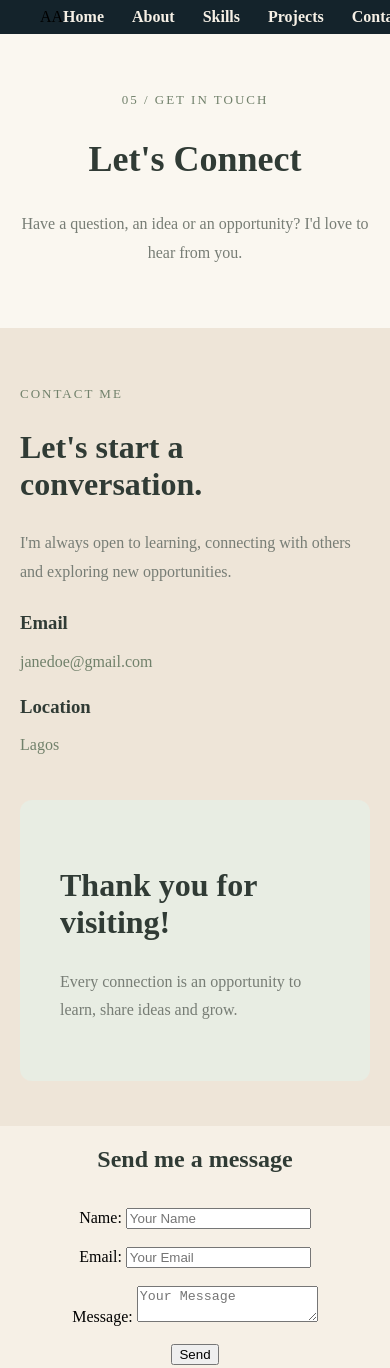
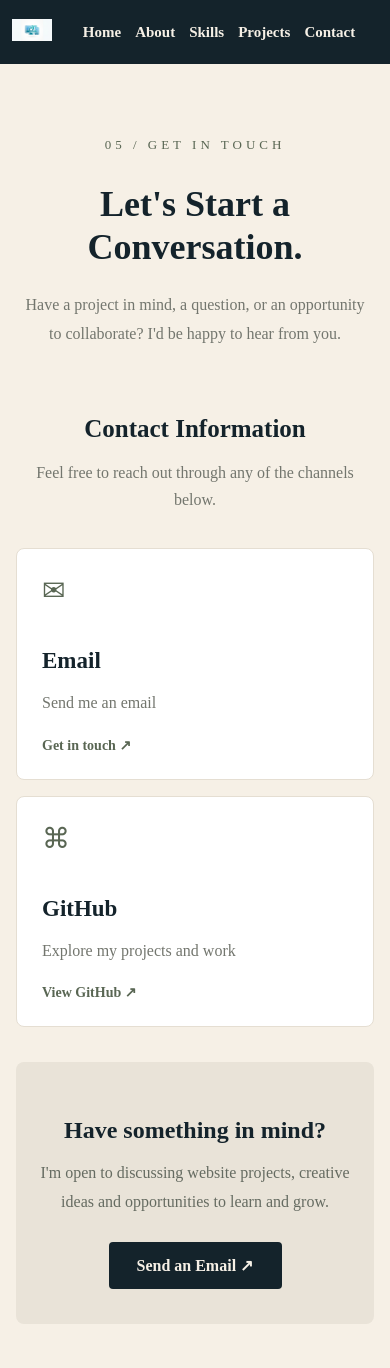
Before and after one commit to ademolab788/portfolio, a plain HTML site: page contact.html in a window 390 px wide. Shown: the top 1368 px of the page. Drawn offline with Linux system fonts and the light colour scheme.

Commit message:
Improve contact page and mobile navigation

```diff
--- a/contact.html
+++ b/contact.html
@@ -3,16 +3,19 @@
 <head>
     <meta charset="UTF-8">
     <meta name="viewport" content="width=device-width, initial-scale=1.0">
-    <title>Contact </title>
+    <title>Contact | My Portfolio</title>
     <link rel="stylesheet" href="style.css">
 </head>
+
 <body>
 
     <nav class="navbar">
-        <div class="logo">AA</div>
+        <div class="logo">
+            <img src="images/logo.jpg" alt="Logo">
+        </div>
 
         <ul class="nav-links">
-            <li><a href="index.html">Home</a></li>
+            <li><a href="home.html">Home</a></li>
             <li><a href="about.html">About</a></li>
             <li><a href="skills.html">Skills</a></li>
             <li><a href="projects.html">Projects</a></li>
@@ -20,58 +23,69 @@
         </ul>
     </nav>
 
-    <section class="contact-hero">
-        <p>05 / GET IN TOUCH</p>
-        <h1>Let's Connect</h1>
-        <p>
-            Have a question, an idea or an opportunity?
-            I'd love to hear from you.
-        </p>
-    </section>
+    <main class="contact-page">
 
-    <section class="contact-section">
+        <section class="contact-intro">
+            <p class="contact-label">05 / GET IN TOUCH</p>
 
-        <div class="contact-info">
-            <p>CONTACT ME</p>
-            <h2>Let's start a conversation.</h2>
-            <p>
-                I'm always open to learning, connecting
-                with others and exploring new opportunities.
+            <h1>Let's Start a Conversation.</h1>
+
+            <p class="contact-description">
+                Have a project in mind, a question, or an opportunity
+                to collaborate? I'd be happy to hear from you.
             </p>
+        </section>
 
-            <div class="contact-detail">
-                <h3>Email</h3>
-                <p>janedoe@gmail.com</p>
+        <section class="contact-content">
+
+            <div class="contact-heading">
+                <h2>Contact Information</h2>
+                <p>Feel free to reach out through any of the channels below.</p>
             </div>
 
-            <div class="contact-detail">
-                <h3>Location</h3>
-                <p>Lagos</p>
+            <div class="contact-grid">
+
+                <a href="mailto:YOUR_EMAIL@example.com"
+                   class="contact-card">
+
+                    <span class="contact-icon">✉</span>
+                    <h3>Email</h3>
+                    <p>Send me an email</p>
+                    <span class="contact-link">Get in touch ↗</span>
+
+                </a>
+
+                <a href="https://github.com/ademolab788"
+                   target="_blank"
+                   rel="noopener noreferrer"
+                   class="contact-card">
+
+                    <span class="contact-icon">⌘</span>
+                    <h3>GitHub</h3>
+                    <p>Explore my projects and work</p>
+                    <span class="contact-link">View GitHub ↗</span>
+
+                </a>
+
             </div>
-        </div>
 
-        <div class="contact-message">
-            <h2>Thank you for visiting!</h2>
-            <p>
-                Every connection is an opportunity to learn,
-                share ideas and grow.
-            </p>
-        </div>
+            <div class="contact-note">
+                <h2>Have something in mind?</h2>
 
-    </section>
+                <p>
+                    I'm open to discussing website projects,
+                    creative ideas and opportunities to learn and grow.
+                </p>
 
-    <section class="form-section">
-        <h2>Send me a message</h2>
-        <form action="https://formsubmit.co/ademolab788@gmail.com" method="post" enctype="text/plain">
-            <label for="name">Name:</label>
-            <input type="text" name="name" placeholder="Your Name" required> <br> <br>
-            <label for="email">Email:</label>
-            <input type="email" name="email" placeholder="Your Email" required> <br> <br>
-            <label for="message">Message:</label>
-            <textarea name="message" placeholder="Your Message" required></textarea> <br> <br>
-            <button type="submit">Send</button>
-        </form>
-    </section>
+                <a href="mailto:YOUR_EMAIL@example.com"
+                   class="contact-button">
+                    Send an Email ↗
+                </a>
+            </div>
+
+        </section>
+
+    </main>
 
     <footer class="footer">
         <div class="footer-logo">
@@ -88,5 +102,7 @@
         </div>
     </footer>
 
+
+
 </body>
 </html>
--- a/style.css
+++ b/style.css
@@ -1224,3 +1224,219 @@ nav a:hover{
         box-sizing: border-box;
     }
 }
+
+
+/* MOBILE NAVIGATION FIX */
+@media screen and (max-width: 600px) {
+    .navbar {
+        padding: 10px 12px;
+        flex-wrap: wrap;
+        gap: 8px;
+    }
+
+    .logo img {
+        width: 40px;
+        height: 40px;
+    }
+
+    .nav-links {
+        flex: 1;
+        min-width: 0;
+        justify-content: center;
+        flex-wrap: wrap;
+        gap: 10px 14px;
+    }
+
+    .nav-links a {
+        font-size: 15px;
+    }
+}
+
+
+/* ==========================
+   CONTACT PAGE
+========================== */
+
+.contact-page {
+    background-color: #F6F0E6;
+    color: #14232B;
+    min-height: 100vh;
+    padding-bottom: 60px;
+    overflow-wrap: break-word;
+}
+
+.contact-intro {
+    text-align: center;
+    padding: 85px 20px 70px;
+    max-width: 850px;
+    margin: auto;
+}
+
+.contact-label {
+    color: #596653;
+    letter-spacing: 4px;
+    font-size: 13px;
+    margin-bottom: 25px;
+}
+
+.contact-intro h1 {
+    font-size: clamp(36px, 6vw, 58px);
+    margin-bottom: 22px;
+    line-height: 1.2;
+}
+
+.contact-description {
+    color: #73766E;
+    font-size: 18px;
+    line-height: 1.8;
+    max-width: 650px;
+    margin: auto;
+}
+
+.contact-content {
+    max-width: 1000px;
+    width: calc(100% - 40px);
+    margin: auto;
+}
+
+.contact-heading {
+    text-align: center;
+    margin-bottom: 35px;
+}
+
+.contact-heading h2 {
+    font-size: 30px;
+    margin-bottom: 12px;
+}
+
+.contact-heading p {
+    color: #73766E;
+    line-height: 1.7;
+}
+
+.contact-grid {
+    display: grid;
+    grid-template-columns: repeat(2, minmax(0, 1fr));
+    gap: 24px;
+}
+
+.contact-card {
+    display: block;
+    background-color: #FFFFFF;
+    padding: 35px;
+    border-radius: 8px;
+    text-decoration: none;
+    color: #14232B;
+    border: 1px solid #E5DED2;
+    transition: transform 0.25s ease;
+    min-width: 0;
+}
+
+.contact-card:hover {
+    transform: translateY(-4px);
+}
+
+.contact-icon {
+    display: inline-block;
+    color: #596653;
+    font-size: 28px;
+    margin-bottom: 18px;
+}
+
+.contact-card h3 {
+    font-size: 23px;
+    margin-bottom: 10px;
+}
+
+.contact-card p {
+    color: #73766E;
+    line-height: 1.6;
+    margin-bottom: 20px;
+}
+
+.contact-link {
+    color: #596653;
+    font-weight: bold;
+    font-size: 14px;
+}
+
+.contact-note {
+    background-color: #E9E3D8;
+    text-align: center;
+    padding: 45px 25px;
+    margin-top: 55px;
+    border-radius: 8px;
+}
+
+.contact-note h2 {
+    font-size: 28px;
+    margin-bottom: 15px;
+}
+
+.contact-note p {
+    color: #656B61;
+    line-height: 1.8;
+    max-width: 600px;
+    margin: 0 auto 25px;
+}
+
+.contact-button {
+    display: inline-block;
+    background-color: #14232B;
+    color: #F6F0E6;
+    text-decoration: none;
+    padding: 14px 28px;
+    border-radius: 4px;
+    font-weight: bold;
+    transition: background-color 0.25s ease;
+}
+
+.contact-button:hover {
+    background-color: #596653;
+}
+
+
+
+/* CONTACT PAGE MOBILE RESPONSIVENESS */
+
+@media screen and (max-width: 600px) {
+
+    .contact-intro {
+        padding: 60px 20px 45px;
+    }
+
+    .contact-intro h1 {
+        font-size: 36px;
+    }
+
+    .contact-description {
+        font-size: 16px;
+    }
+
+    .contact-content {
+        width: calc(100% - 32px);
+    }
+
+    .contact-grid {
+        grid-template-columns: minmax(0, 1fr);
+        gap: 16px;
+    }
+
+    .contact-card {
+        padding: 25px;
+    }
+
+    .contact-heading h2 {
+        font-size: 25px;
+    }
+
+    .contact-note {
+        padding: 35px 20px;
+        margin-top: 35px;
+    }
+
+    .contact-note h2 {
+        font-size: 24px;
+    }
+
+}
```
